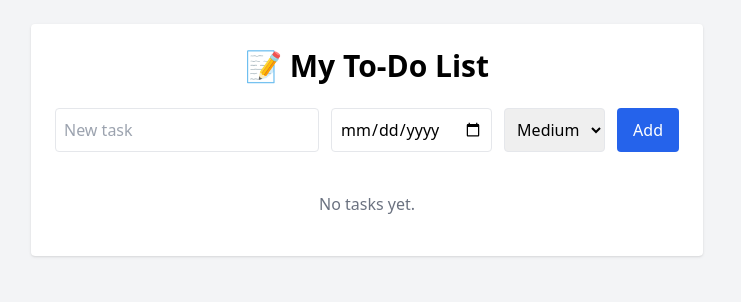
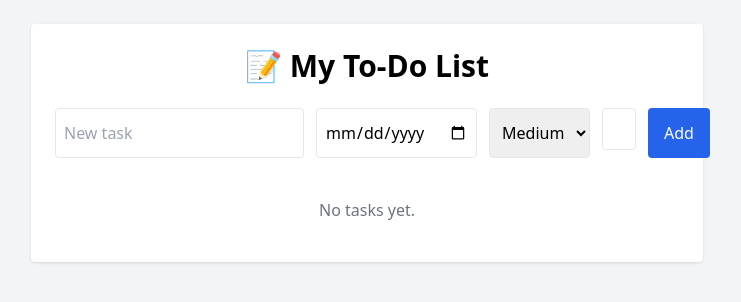
Before and after one commit to sudip6164/django-todo-list, a Django app: page / in a window 1280 px wide. Shown: the top 302 px of the page, without its empty margins (273-1014 px from the left). Run offline with Django 5.2, Linux system fonts and the light colour scheme; data that the repository does not hold is empty; some libraries are stand-ins or nearby versions.

Commit message:
task category

```diff
--- a/todo/models.py
+++ b/todo/models.py
@@ -2,6 +2,9 @@ from django.db import models
 
 class Category(models.Model):
     name = models.CharField(max_length=100)
+
+    def __str__(self):
+        return self.name
 
 class Task(models.Model):
     PRIORITY_CHOICES = [
--- a/todo/templates/todo/index.html
+++ b/todo/templates/todo/index.html
@@ -20,6 +20,12 @@
                 <option value="M" selected>Medium</option>
                 <option value="H">High</option>
             </select>
+            <input
+                type="text"
+                name="category"
+                placeholder="Category (e.g. Work)"
+                class="w-full px-4 py-2 border rounded focus:outline-none focus:ring-2 focus:ring-blue-400 mb-2"
+            />
             <button type="submit" class="bg-blue-600 text-white px-4 py-2 rounded hover:bg-blue-700">
                 Add
             </button>
@@ -30,11 +36,14 @@
             <li class="flex justify-between items-center py-2 border-b">
                 <form action="{% url 'toggle_complete' task.id %}" method="post" class="flex items-center gap-2">
                     {% csrf_token %}
-                    <input type="checkbox" onchange="this.form.submit()" {% if task.completed %}checked{% endif %} />
+                    <input type="checkbox" onchange="this.form.submit()" {% if task.completed %} checked{% endif %} />
                     <span class="{% if task.completed %}line-through text-gray-400{% endif %}">
                         {{ task.title }}
+                        {% if task.category %}
+                            <div class="text-sm text-gray-500">Category: {{ task.category }}</div>
+                        {% endif %}
                         {% if task.due_date %}
-                            <small class="text-xs text-gray-500">[Due: {{ task.due_date }}]</small>
+                            <small class="text-xs text-gray-500">[Due: {{ task.due_date|date:"M d, Y" }}]</small>
                         {% endif %}
                         <span class="text-xs px-2 py-0.5 rounded
                             {% if task.priority == 'H' %}bg-red-100 text-red-600
--- a/todo/views.py
+++ b/todo/views.py
@@ -1,13 +1,20 @@
 from django.shortcuts import render, redirect
-from .models import Task
+from .models import Task, Category
 
 def index(request):
     if request.method == 'POST':
         title = request.POST.get('title')
-        due_date = request.POST.get('due_date') or None
-        priority = request.POST.get('priority') or 'M'
+        description = request.POST.get('description', '')
+        due_date = request.POST.get('due_date', None)
+        priority = request.POST.get('priority', 'M')
+        category_name = request.POST.get('category', '').strip()
+
+        category = None
+        if category_name:
+            category, _ = Category.objects.get_or_create(name=category_name)
+
         if title:
-            Task.objects.create(title=title, due_date=due_date, priority=priority)
+            Task.objects.create(title=title, due_date=due_date, priority=priority, category=category)
         return redirect('index')
 
     tasks = Task.objects.all().order_by('completed', 'due_date')
```
